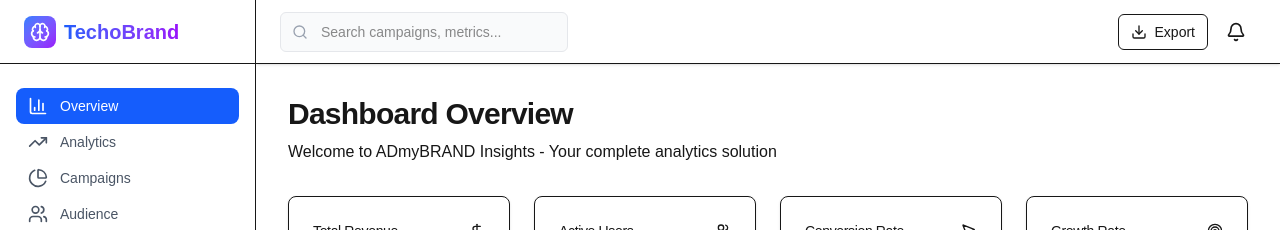
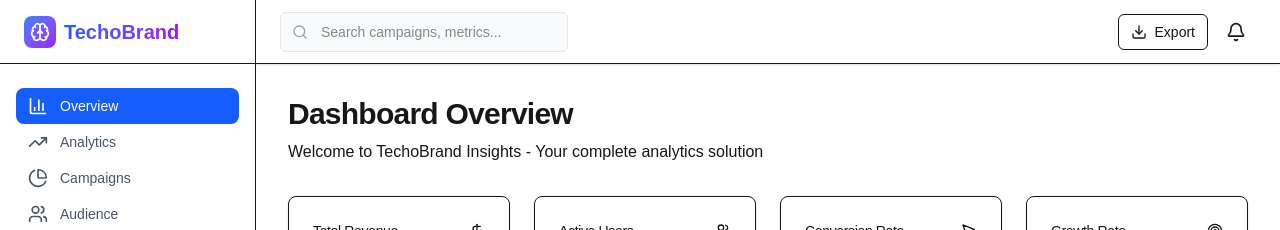
Before and after one commit to kingfire0/ai-analytics-dashboard, a Next.js app in the folder ai-analytics-dashboard/: page / in a window 1280 px wide. Shown: the top 230 px of the page. Built offline with nearby package versions, Linux system fonts and the light colour scheme.

Commit message:
Add/Update home page

```diff
--- a/ai-analytics-dashboard/src/app/page.tsx
+++ b/ai-analytics-dashboard/src/app/page.tsx
@@ -27,7 +27,7 @@ export default function DashboardPage() {
         <div className="flex flex-col space-y-2">
           <h1 className="text-3xl font-bold tracking-tight">Dashboard Overview</h1>
           <p className="text-muted-foreground">
-            Welcome to ADmyBRAND Insights - Your complete analytics solution
+            Welcome to TechoBrand Insights - Your complete analytics solution
           </p>
         </div>
 
```
